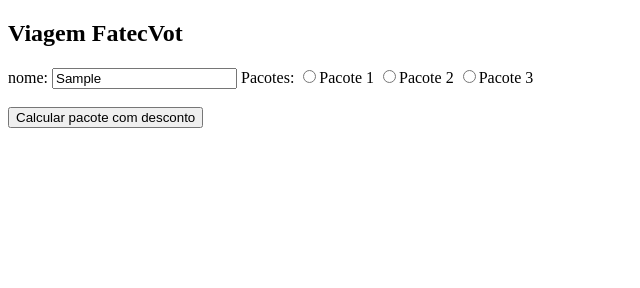
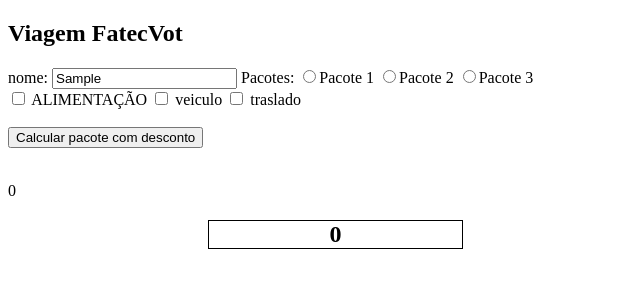
Before and after one commit to zarataraz/Fatec, a plain HTML site: page projetos/terça/17-10/index.html in a window 1280 px wide. Both pictures are taken after typing "Sample" into the empty fields and a click on the button "Calcular pacote com desconto". Shown: the whole page, without its empty margins (0-640 px from the left). Drawn offline with Linux system fonts and the light colour scheme.

Commit message:
aula24-10

```diff
--- a/projetos/terça/17-10/index.html
+++ b/projetos/terça/17-10/index.html
@@ -1,22 +1,45 @@
 <!DOCTYPE html>
 <html lang="en">
+
 <head>
     <meta charset="UTF-8">
     <meta name="viewport" content="width=device-width, initial-scale=1.0">
     <title>Pacotes de viagem</title>
     <script src="script.js" defer></script>
+    <style>
+        #caixona{
+            display: flex;
+            justify-content: center;
+            border: 1px solid black;
+            width: 20%;
+            margin-left: 200px;
+        }
+    </style>
 </head>
+
 <body>
     <h2>Viagem FatecVot</h2>
     <label for="NomeCli">nome:</label>
     <input type="text" name="NomeCliente" id="NomeCli">
 
     <label>Pacotes:</label>
-   <input type="radio" name="Pacote" value="1000"><label>Pacote 1</label>
-   <input type="radio" name="Pacote" value="2000"><label>Pacote 2</label>
-   <input type="radio" name="Pacote" value="3000"><label>Pacote 3</label>
-<br><br>
-   <button onclick="CaucularDesconto()">Calcular pacote com desconto</button>
+    <input type="radio" name="Pacote" id="Pacote 01" value="1000"><label>Pacote 1</label>
+    <input type="radio" name="Pacote" id="Pacote 02" value="2000"><label>Pacote 2</label>
+    <input type="radio" name="Pacote" id="Pacote 03" value="3000"><label>Pacote 3</label>
+<br>
+    <input type="checkbox" name="adicionais" id ="ALIMENTAÇÃO" value="300">
+    <label>ALIMENTAÇÃO</label>
+    <input type="checkbox" name="adicionais" id="VEICULO" value="150">
+    <label>veiculo</label>
+    <input type="checkbox" name="adicionais" id="TRANSLADO" value="50">
+    <label>traslado</label>
 
+    <br><br>
+    <button onclick="CalcularTotalViagem()">Calcular pacote com desconto</button>
+    <br><br>
+    <p id="coisas"></p>
+
+    <h2 id="caixona"></h2>
 </body>
+
 </html>
--- a/projetos/terça/17-10/script.js
+++ b/projetos/terça/17-10/script.js
@@ -1,13 +1,44 @@
-function CaucularDesconto(){
-   let tamanho = document.querySelectorAll("input[name='Pacote']").length;
-   console.log(tamanho)
+let ValorPacote = 0;
+let ValorAdicionais = 0;
+let coisas =0;
+
+function CalcularTotalViagem()
+{
+    ValorAdicionais = 0;
+    coisas = 0
+    CalcularPacotes()
+    CalcularAdicionais()
+   document.getElementById("caixona").innerHTML = `${ValorAdicionais}`;
+   document.getElementById("coisas").innerHTML = `${coisas}`;
 
 
-   let pacotes = document.querySelectorAll("input[name='Pacote']");
-    console.log(pacotes)
 
-    for(var i = 0 ; i < tamanho; i++)
+}
+function CalcularAdicionais(){
+
+    let tamanho = document.querySelectorAll("input[name='adicionais']").length
+    let adicionais = document.querySelectorAll("input[name='adicionais']")
+    for (var i = 0; i< tamanho ; i++)
     {
-        console.log(pacotes[i].value);
+        if(adicionais[i].checked == true){
+            ValorAdicionais += Number(adicionais[i].value);
+            console.log(adicionais[i].id)
+           coisas += ` /${adicionais[i].id}`
+        }
+    }
+
+}
+function CalcularPacotes(){
+
+    let tamanho = document.querySelectorAll("input[name='Pacote']").length
+    let Pacotes = document.querySelectorAll("input[name='Pacote']")
+    for (var i = 0; i< tamanho ; i++)
+    {
+        if(Pacotes[i].checked == true){
+            console.log(Pacotes[i].id)
+            console.log(Pacotes[i].value)
+            ValorAdicionais += Number(Pacotes[i].value);
+            break;
+        }
     }
 }
```
